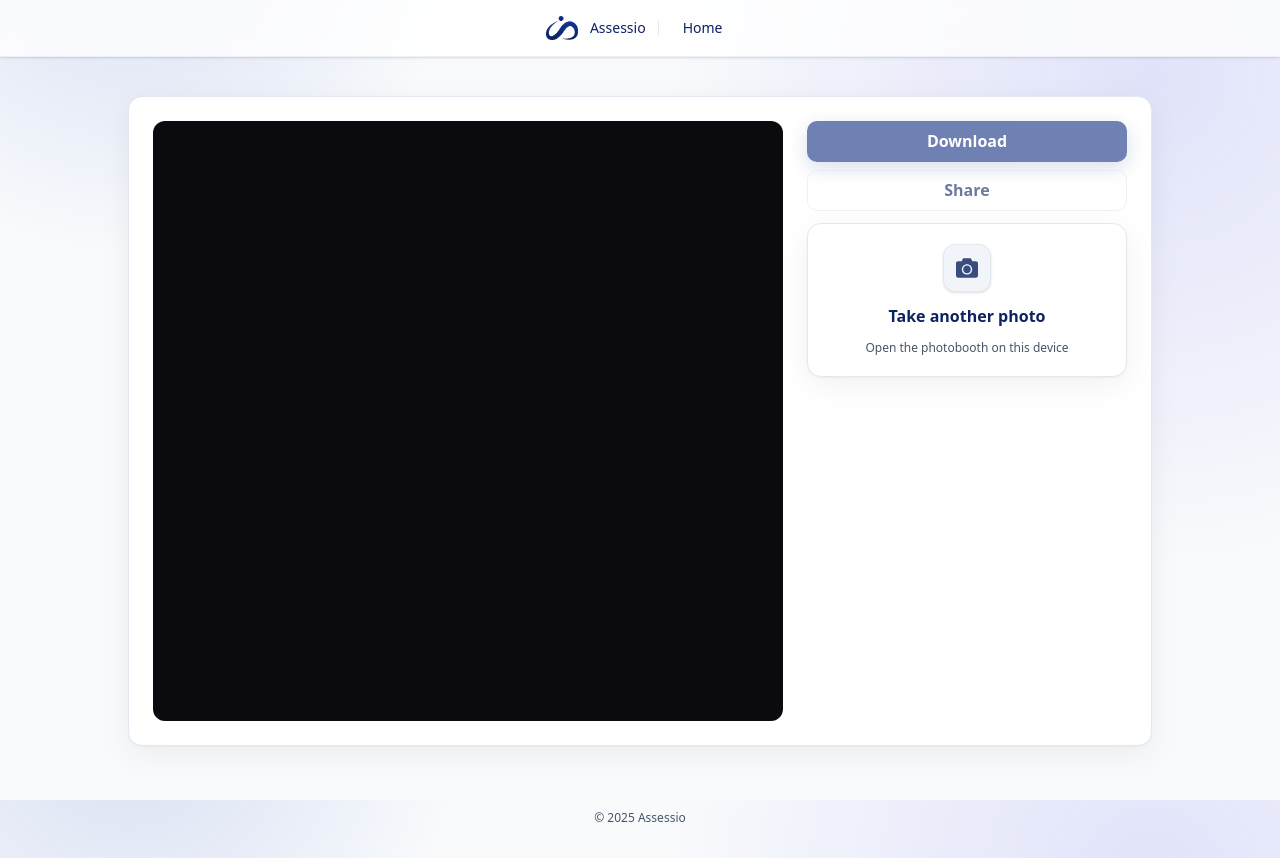
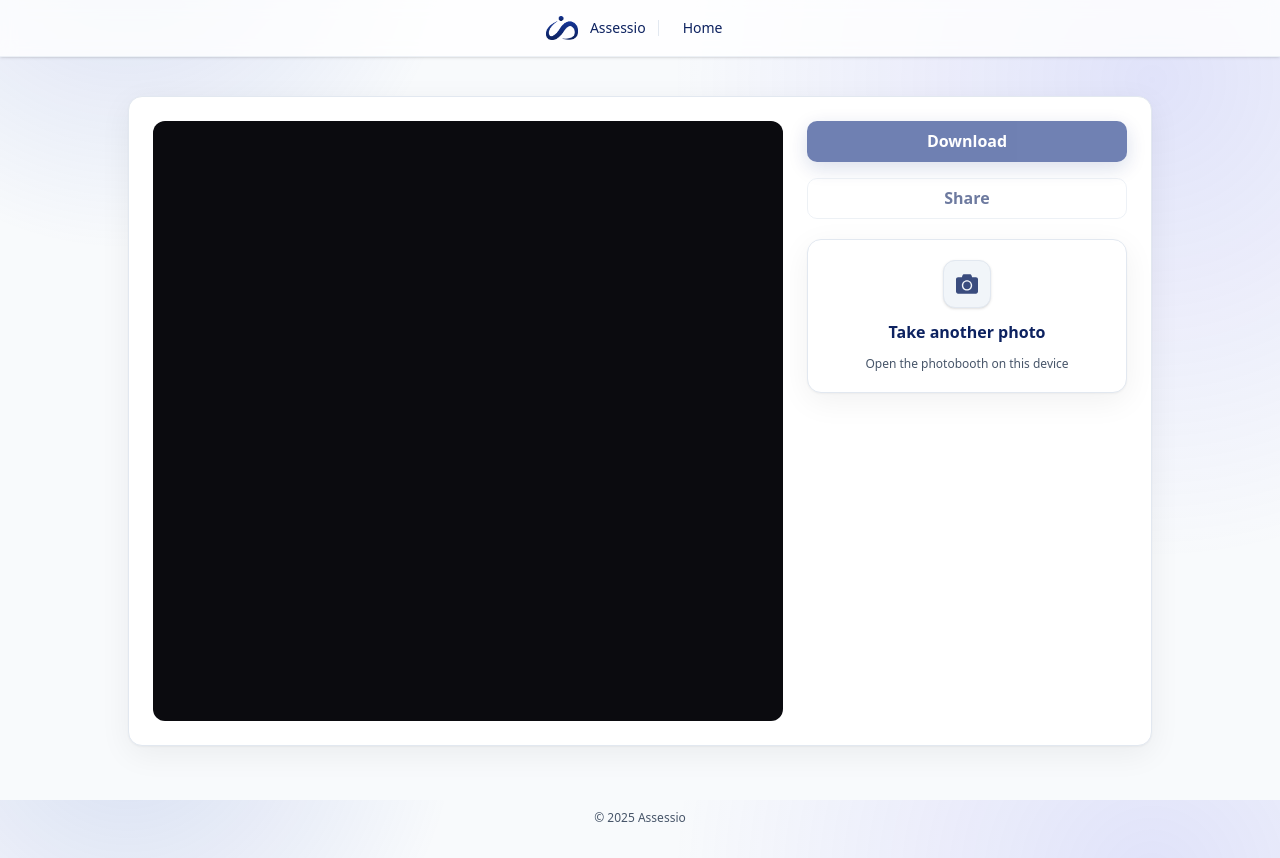
Before and after one commit to ghifarij/photobooth-app, a Next.js app: page /photo-result in a window 1280 px wide. Built offline with nearby package versions, Linux system fonts and the light colour scheme.

Commit message:
Adjust button padding

```diff
--- a/src/app/photo-result/page.tsx
+++ b/src/app/photo-result/page.tsx
@@ -102,7 +102,9 @@ function PhotoResultInner() {
     try {
       const res = await fetch(finalUrl);
       const blob = await res.blob();
-      const file = new File([blob], `photobooth-${id}.png`, { type: "image/png" });
+      const file = new File([blob], `photobooth-${id}.png`, {
+        type: "image/png",
+      });
       if (navigator.canShare && navigator.canShare({ files: [file] })) {
         await navigator.share({ files: [file], title: "Photobooth" });
       }
@@ -138,7 +140,7 @@ function PhotoResultInner() {
               </div>
 
               <div className="w-full md:w-80 2xl:w-96 shrink-0 flex flex-col gap-3">
-                <div className="flex flex-col gap-2">
+                <div className="flex flex-col gap-4">
                   <button
                     onClick={download}
                     disabled={!finalUrl}
@@ -158,17 +160,22 @@ function PhotoResultInner() {
                 {null}
 
                 {/* Desktop-only: Take another photo card centered in remaining space */}
-                <div className="hidden md:flex flex-1 items-center">
+                <div className="hidden md:flex flex-1 items-center pt-2">
                   <Link
                     href="/photobooth"
                     className="group card w-full p-4 md:p-5 2xl:p-6 border border-[var(--border)] hover:-translate-y-px transition-transform duration-150 ease-out"
                   >
                     <div className="flex flex-col items-center text-center gap-3">
                       <div className="w-12 h-12 rounded-xl bg-[var(--surface-2)] border border-[var(--border)] flex items-center justify-center shadow-sm transition-colors">
-                        <FaCamera className="text-[var(--foreground)] opacity-80" size={22} />
+                        <FaCamera
+                          className="text-[var(--foreground)] opacity-80"
+                          size={22}
+                        />
                       </div>
                       <div className="font-semibold">Take another photo</div>
-                      <div className="text-xs muted">Open the photobooth on this device</div>
+                      <div className="text-xs muted">
+                        Open the photobooth on this device
+                      </div>
                     </div>
                   </Link>
                 </div>
```
